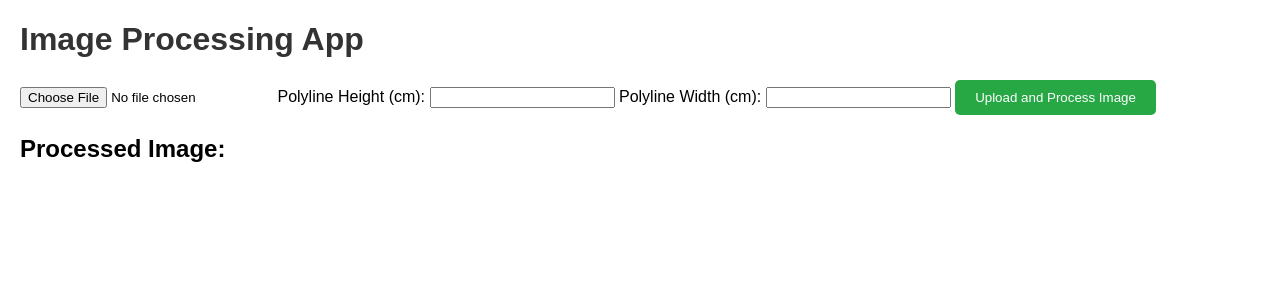
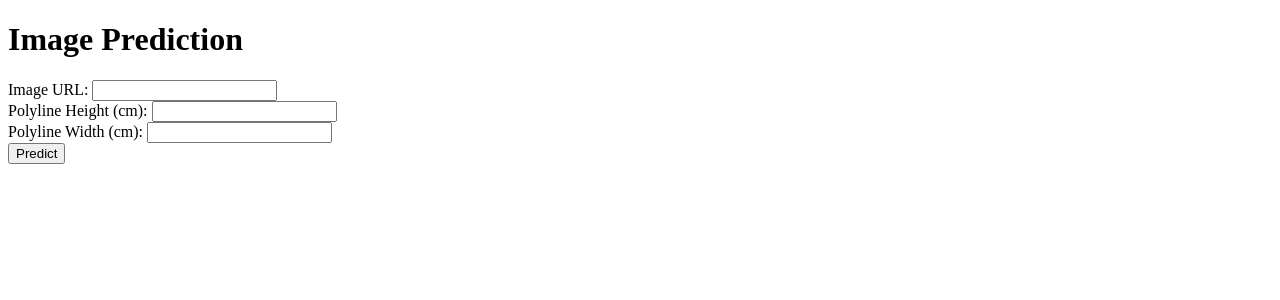
Before and after one commit to Arshdhanani/api-pipe, a Flask app: page / in a window 1280 px wide. Shown: the top 300 px of the page. Run offline with Flask 3, Linux system fonts and the light colour scheme.

Commit message:
Update index.html

```diff
--- a/templates/index.html
+++ b/templates/index.html
@@ -3,104 +3,55 @@
 <head>
     <meta charset="UTF-8">
     <meta name="viewport" content="width=device-width, initial-scale=1.0">
-    <title>Image Processing App</title>
-    <style>
-        body {
-            font-family: Arial, sans-serif;
-            margin: 20px;
-        }
-
-        h1 {
-            color: #333;
-        }
-
-        form {
-            margin-bottom: 20px;
-        }
-
-        #result {
-            margin-top: 20px;
-        }
-
-        #result img {
-            max-width: 100%;
-            height: auto;
-            display: none; /* Hide the image initially */
-        }
-
-        button {
-            padding: 10px 20px;
-            border: none;
-            background-color: #28a745;
-            color: white;
-            border-radius: 5px;
-            cursor: pointer;
-        }
-
-        button:disabled {
-            background-color: #ccc;
-            cursor: not-allowed;
-        }
-
-        #error-message {
-            color: red;
-        }
-    </style>
+    <title>Image Prediction</title>
 </head>
 <body>
-    <h1>Image Processing App</h1>
-    <form id="upload-form" enctype="multipart/form-data">
-        <input type="file" id="file-input" accept="image/*" required>
-        <label for="polyline-height-cm">Polyline Height (cm):</label>
-        <input type="number" id="polyline-height-cm" name="polyline-height-cm" required>
-        <label for="polyline-width-cm">Polyline Width (cm):</label>
-        <input type="number" id="polyline-width-cm" name="polyline-width-cm" required>
-        <button type="submit">Upload and Process Image</button>
+    <h1>Image Prediction</h1>
+    <form id="imageForm">
+        <label for="imageUrl">Image URL:</label>
+        <input type="text" id="imageUrl" name="imageUrl" required>
+        <br>
+        <label for="polylineHeight">Polyline Height (cm):</label>
+        <input type="number" id="polylineHeight" name="polylineHeight" required>
+        <br>
+        <label for="polylineWidth">Polyline Width (cm):</label>
+        <input type="number" id="polylineWidth" name="polylineWidth" required>
+        <br>
+        <input type="submit" value="Predict">
     </form>
-    <div id="result">
-        <h2>Processed Image:</h2>
-        <img id="output-image" src="" alt="Processed Image">
-        <div id="error-message"></div>
-    </div>
+
+    <div id="predictionResult"></div>
+
     <script>
-        document.addEventListener('DOMContentLoaded', () => {
-            const uploadForm = document.getElementById('upload-form');
-            const fileInput = document.getElementById('file-input');
-            const polylineHeightInput = document.getElementById('polyline-height-cm');
-            const polylineWidthInput = document.getElementById('polyline-width-cm');
-            const outputImage = document.getElementById('output-image');
-            const errorMessage = document.getElementById('error-message');
+        document.getElementById("imageForm").addEventListener("submit", function(event) {
+            event.preventDefault();
 
-            uploadForm.addEventListener('submit', async (e) => {
-                e.preventDefault();
+            let imageUrl = document.getElementById("imageUrl").value;
+            let polylineHeight = document.getElementById("polylineHeight").value;
+            let polylineWidth = document.getElementById("polylineWidth").value;
 
-                const formData = new FormData();
-                formData.append('image', fileInput.files[0]);
-                formData.append('polyline_height_cm', polylineHeightInput.value);
-                formData.append('polyline_width_cm', polylineWidthInput.value);
-
-                try {
-                    errorMessage.textContent = '';
-                    outputImage.style.display = 'none'; // Hide the image during processing
-
-                    const response = await fetch('/predict', { // Use relative path for flexibility
-                        method: 'POST',
-                        body: formData
-                    });
-
-                    if (!response.ok) {
-                        const errorData = await response.json();
-                        throw new Error(errorData.error || 'Failed to process image');
-                    }
-
-                    const blob = await response.blob();
-                    const imageUrl = URL.createObjectURL(blob);
-                    outputImage.src = imageUrl;
-                    outputImage.style.display = 'block'; // Show the image
-                } catch (error) {
-                    console.error('Error:', error);
-                    errorMessage.textContent = error.message || 'Error processing image. Please try again.';
-                }
+            fetch("/predict", {
+                method: "POST",
+                headers: {
+                    "Content-Type": "application/json"
+                },
+                body: JSON.stringify({
+                    image_url: imageUrl,
+                    polyline_height_cm: polylineHeight,
+                    polyline_width_cm: polylineWidth
+                })
+            })
+            .then(response => response.blob())
+            .then(blob => {
+                // Display the predicted image
+                let img = document.createElement("img");
+                img.src = URL.createObjectURL(blob);
+                document.getElementById("predictionResult").innerHTML = "";
+                document.getElementById("predictionResult").appendChild(img);
+            })
+            .catch(error => {
+                console.error("Error:", error);
+                document.getElementById("predictionResult").innerHTML = "Prediction failed";
             });
         });
     </script>
```
